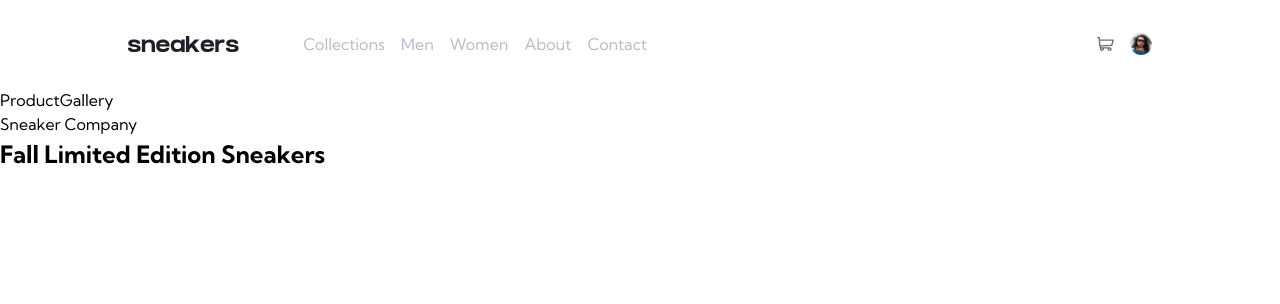
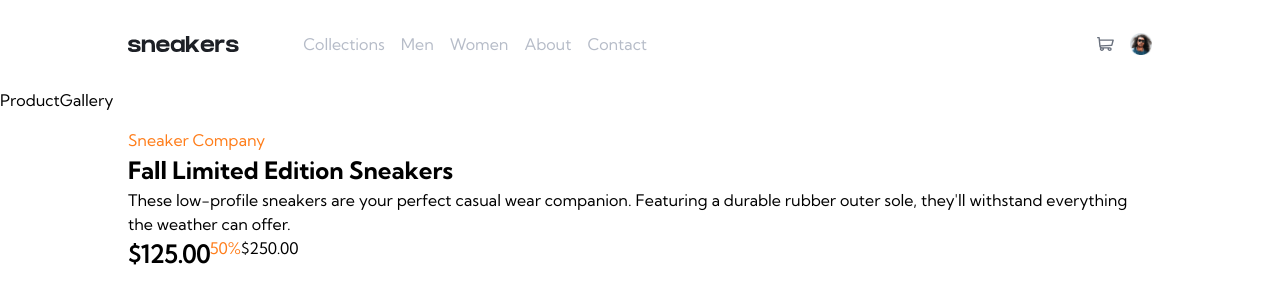
Before and after one commit to jumaHarun/e-commerce-product-page, a React (Vite) app: page / in a window 1280 px wide. Shown: the top 304 px of the page. Built offline with nearby package versions, Linux system fonts and the light colour scheme.

Commit message:
markup and styles for ProductDesc

```diff
--- a/src/App.css
+++ b/src/App.css
@@ -62,6 +62,10 @@
 
 .bold {
     font-family: 'KumbhSans-Bold', Verdana, Geneva, Tahoma, sans-serif;
+}
+
+.clr-orange {
+    color: var(--orange);
 }
 
 /* Typography */
--- a/src/components/ProductComponents/ProductDesc.jsx
+++ b/src/components/ProductComponents/ProductDesc.jsx
@@ -3,10 +3,29 @@ import productDetails from '../../productDetails.json';
 function ProductDesc() {
     const { company, title, description, price, discount, discountedPrice } =
         productDetails[0];
+
+    const getCurrencyLocale = (str) => {
+        return Number(str).toLocaleString('en-US', {
+            style: 'currency',
+            currency: 'USD',
+        });
+    };
+
     return (
-        <section className="product-desc">
-            <p>{company}</p>
-            <h1 className="bold">{title}</h1>
+        <section className="product-desc pall-1">
+            <div className="container">
+                <p className="company clr-orange">{company}</p>
+                <h1 className="bold">{title}</h1>
+                <p className="desc">{description}</p>
+
+                <div className="price-wrapper flex">
+                    <h2 className="discounted-price">
+                        {getCurrencyLocale(discountedPrice)}
+                    </h2>
+                    <span className="discount clr-orange"> {discount}%</span>
+                    <p className="price">{getCurrencyLocale(price)}</p>
+                </div>
+            </div>
         </section>
     );
 }
```
